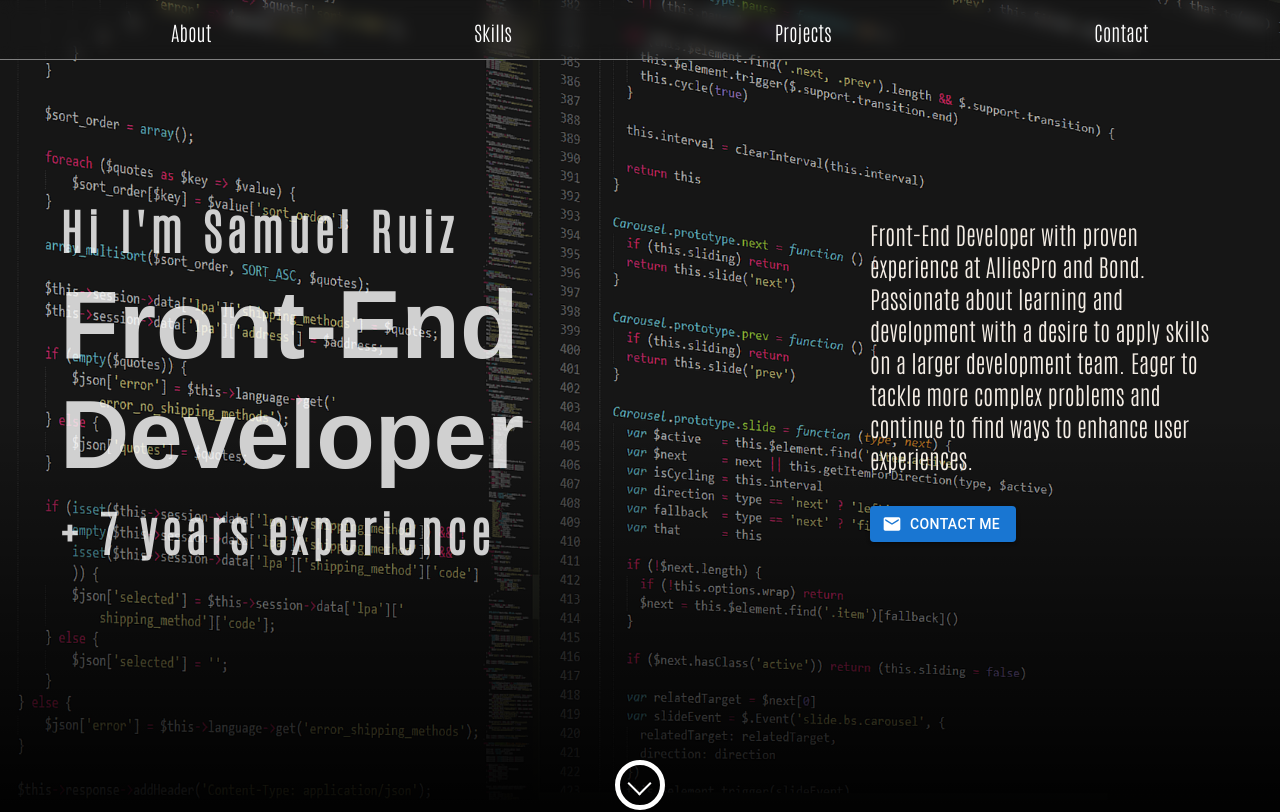
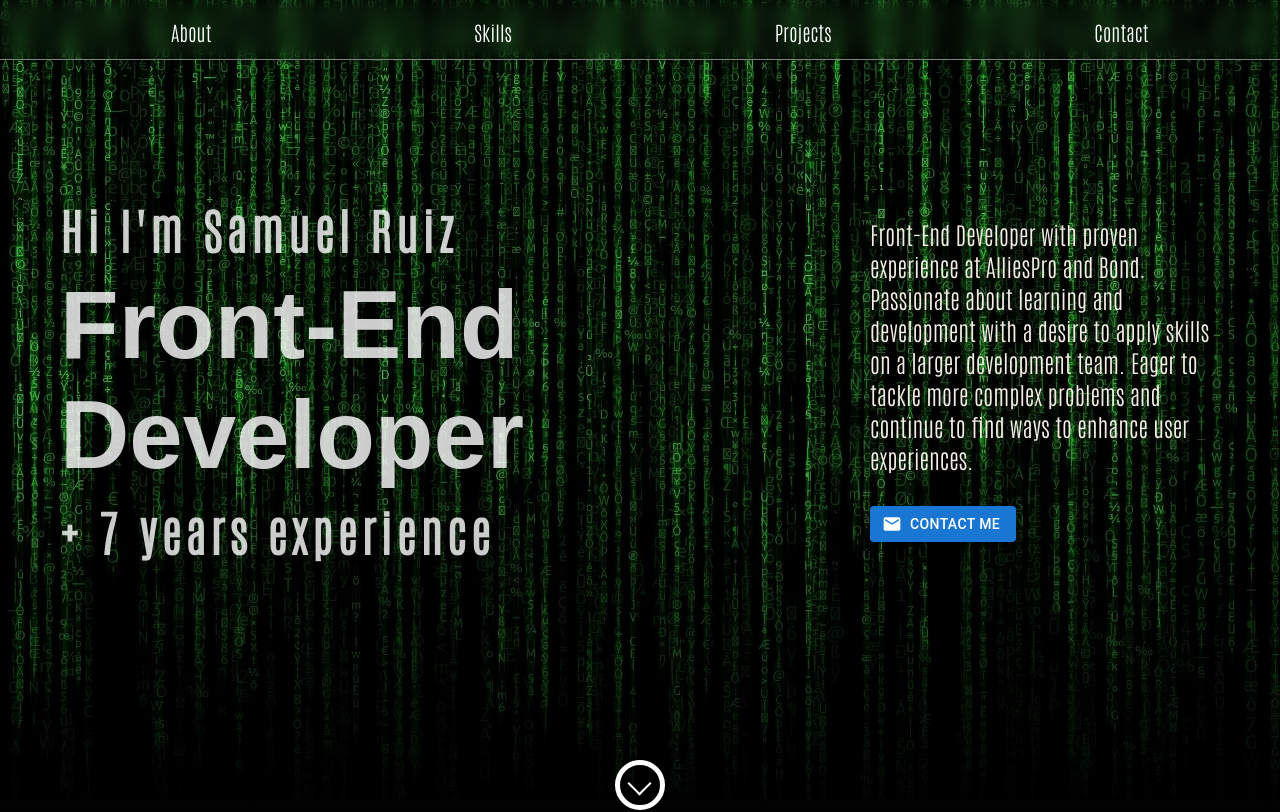
Before and after one commit to samsoftwaredev/portfolio, a Next.js app: page / in a window 1280 px wide. Shown: the top 812 px of the page. Built offline with nearby package versions, Linux system fonts and the light colour scheme; a web font is replaced by a local one.

Commit message:
fix bg images timer

```diff
--- a/components/Hero/Hero.tsx
+++ b/components/Hero/Hero.tsx
@@ -10,13 +10,12 @@ import { css } from "@/utils";
 import styles from "./hero.module.scss";
 
 const bgs = [programming, matrix];
+const min = 0;
+const max = bgs.length - 1;
 
 const Hero = () => {
   const currentYear = new Date().getFullYear();
-  const startIndex = 0;
-  const [bgImage, setBgImage]: [StaticImageData, Function] = useState(
-    bgs[startIndex]
-  );
+  const [bgImage, setBgImage]: [StaticImageData, Function] = useState(bgs[0]);
 
   const yearsOfExp = () => currentYear - OWNER.careerStartedYear;
 
@@ -29,13 +28,12 @@ const Hero = () => {
   };
 
   useEffect(() => {
-    let count = startIndex;
-    const getRandomImage = (count = 0): StaticImageData => bgs[count];
+    const getRandomImage = (): number =>
+      Math.round(Math.random() * (max - min) + min);
     const interval = setInterval(() => {
-      setBgImage(getRandomImage(count));
-      count += 1;
-      count = count % bgs.length;
-    }, 15000);
+      const bg = bgs[getRandomImage()];
+      setBgImage(bg);
+    }, 5000);
     return () => clearInterval(interval);
   }, []);
 
```
